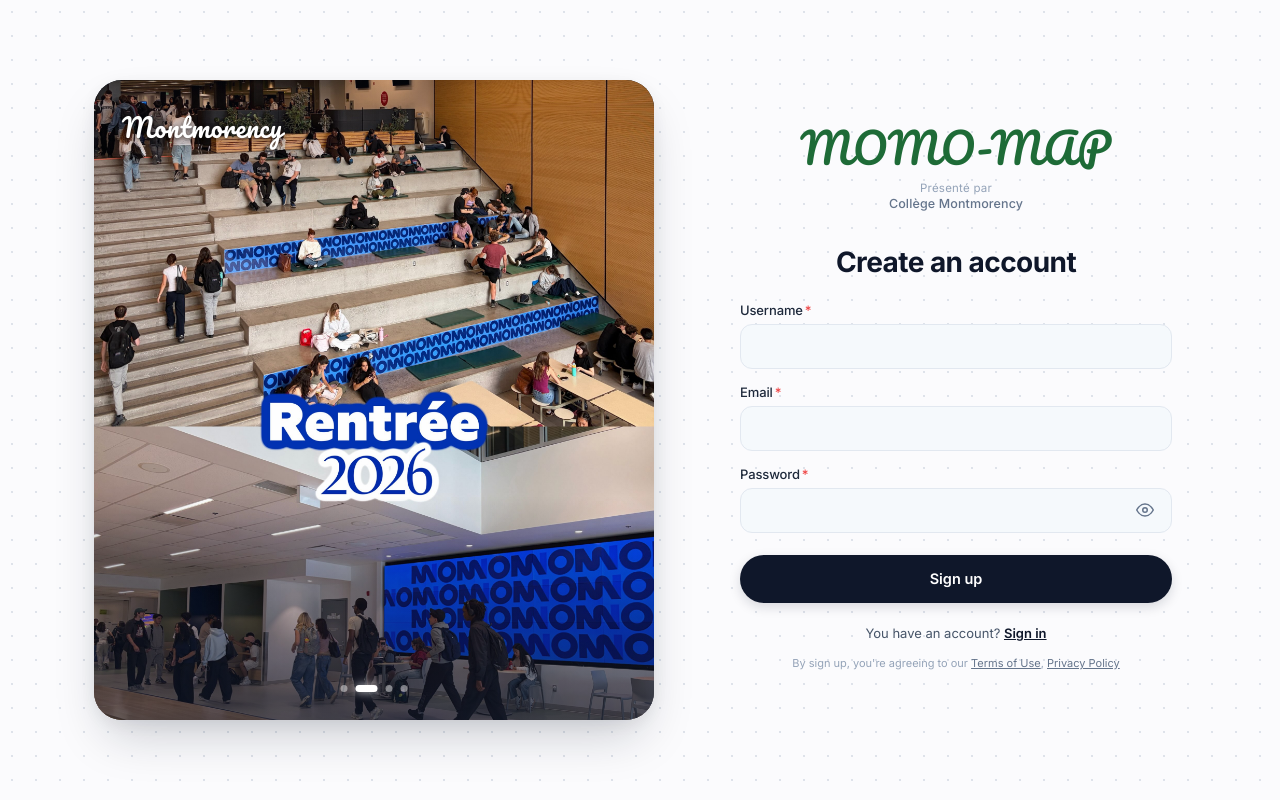
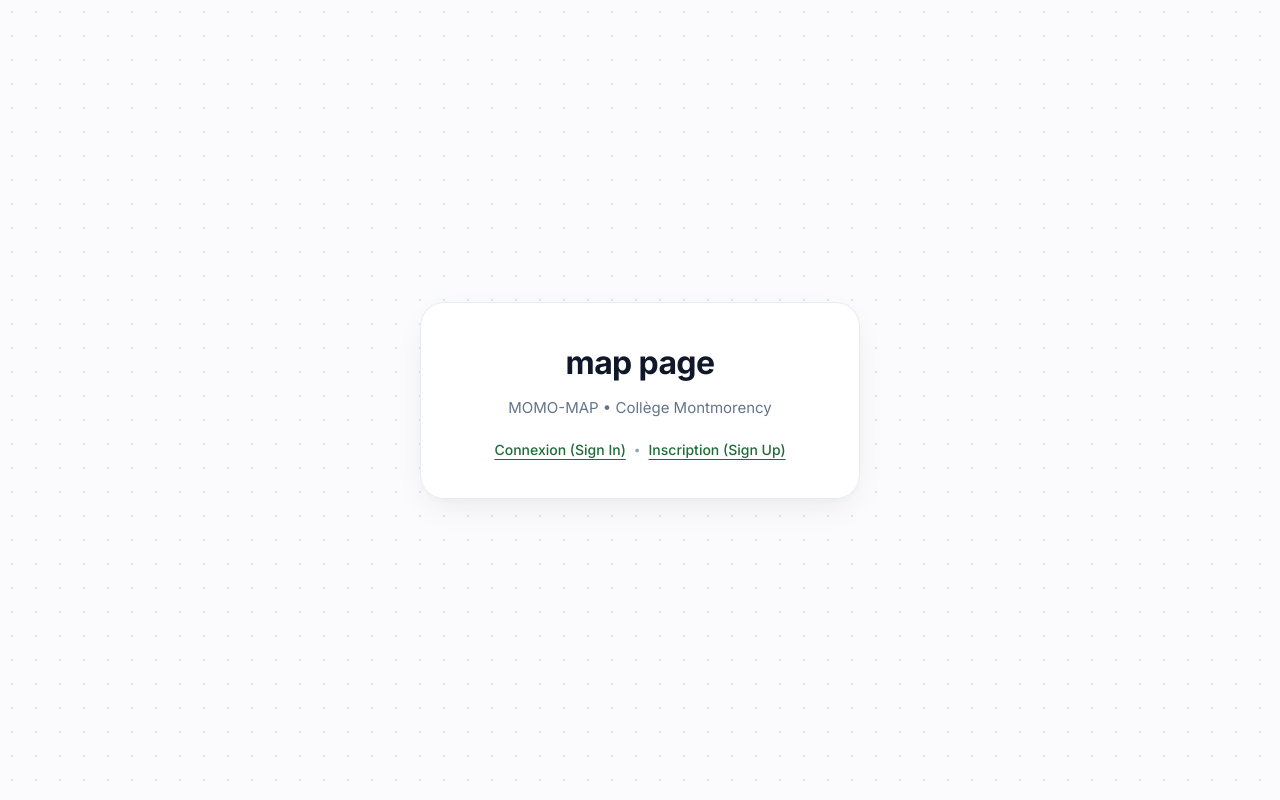
Before and after one commit to etienne420/MOMO-MAP, a React (Vite) app in the folder MOMO-map/: page /map in a window 1280 px wide. Built offline with nearby package versions, Linux system fonts and the light colour scheme.

Commit message:
Ajout des router et du page map

```diff
--- a/MOMO-map/package.json
+++ b/MOMO-map/package.json
@@ -11,7 +11,8 @@
   },
   "dependencies": {
     "react": "^19.2.8",
-    "react-dom": "^19.2.8"
+    "react-dom": "^19.2.8",
+    "react-router-dom": "^7.18.4"
   },
   "devDependencies": {
     "@types/react": "^19.2.18",
--- a/MOMO-map/src/App.jsx
+++ b/MOMO-map/src/App.jsx
@@ -1,8 +1,49 @@
+import React from 'react'
+import { BrowserRouter, Routes, Route, Navigate, useNavigate } from 'react-router-dom'
 import LoginPage from './pages/LoginPage/LoginPage'
+import SignUpPage from './pages/SignUpPage/SignUpPage'
+import MapPage from './pages/MapPage/MapPage'
 import './App.css'
 
+function LoginRoute() {
+  const navigate = useNavigate()
+  return (
+    <LoginPage
+      key="signin"
+      initialMode="signin"
+      onLoginSuccess={() => {
+        navigate('/map')
+      }}
+    />
+  )
+}
+
+function SignUpRoute() {
+  const navigate = useNavigate()
+  return (
+    <SignUpPage
+      key="signup"
+      onLoginSuccess={() => {
+        navigate('/map')
+      }}
+    />
+  )
+}
+
 function App() {
-  return <LoginPage />
+  return (
+    <BrowserRouter>
+      <Routes>
+        <Route path="/" element={<Navigate to="/login" replace />} />
+        <Route path="/login" element={<LoginRoute />} />
+        <Route path="/signin" element={<Navigate to="/login" replace />} />
+        <Route path="/signup" element={<SignUpRoute />} />
+        <Route path="/register" element={<Navigate to="/signup" replace />} />
+        <Route path="/map" element={<MapPage />} />
+        <Route path="*" element={<Navigate to="/login" replace />} />
+      </Routes>
+    </BrowserRouter>
+  )
 }
 
 export default App
--- a/MOMO-map/src/components/auth/LoginForm/LoginForm.jsx
+++ b/MOMO-map/src/components/auth/LoginForm/LoginForm.jsx
@@ -7,7 +7,11 @@
 } from '../../../utils/validation'
 import './LoginForm.css'
 
-const isDevMode = String(import.meta.env.MODE_DEV) === '1'
+const HARDCODED_USER = {
+  username: 'test',
+  email: 'test',
+  password: 'test',
+}
 
 function EyeIcon() {
   return (
@@ -33,9 +37,9 @@
   onSubmitSuccess,
 }) {
   const [formData, setFormData] = useState({
-    username: '',
-    email: '',
-    password: '',
+    username: 'test',
+    email: 'test',
+    password: 'test',
   })
   const [showPassword, setShowPassword] = useState(false)
   const [errors, setErrors] = useState({})
@@ -60,8 +64,6 @@
   const handleSubmit = async (e) => {
     e.preventDefault()
 
-    // If MODE_DEV is 1 in .env, ignore all validation checks
-    if (!isDevMode) {
     const validationResult =
       mode === 'signup'
         ? validateSignUpForm(formData)
@@ -71,18 +73,36 @@
       setErrors(validationResult.errors)
       return
     }
-    }
 
     setIsLoading(true)
     setAuthFeedback(null)
 
     try {
-      await new Promise((resolve) => setTimeout(resolve, isDevMode ? 150 : 500))
+      await new Promise((resolve) => setTimeout(resolve, 300))
+
+      if (mode === 'signin') {
+        const cleanUser = formData.username.trim().toLowerCase()
+        const cleanPass = formData.password
+
+        const isUserMatch =
+          cleanUser === HARDCODED_USER.username ||
+          cleanUser === HARDCODED_USER.email ||
+          cleanUser === 'test@cmontmorency.qc.ca'
+        const isPassMatch = cleanPass === HARDCODED_USER.password
+
+        if (!isUserMatch || !isPassMatch) {
+          setAuthFeedback({
+            type: 'error',
+            message: "Identifiants invalides. Utilisez 'test' comme nom d'utilisateur et mot de passe.",
+          })
+          return
+        }
+      }
 
       const submittedData = {
-        username: formData.username || (isDevMode ? 'dev_user' : ''),
-        email: formData.email || (isDevMode ? 'dev@cmontmorency.qc.ca' : ''),
-        password: formData.password || (isDevMode ? 'devpass123' : ''),
+        username: formData.username.trim() || 'test',
+        email: formData.email.trim() || 'test',
+        password: formData.password || 'test',
       }
 
       const message =
@@ -130,23 +150,25 @@
                 name="username"
                 type="text"
                 label="Username"
+                placeholder="test"
                 value={formData.username}
                 onChange={handleChange}
                 error={errors.username}
                 autoComplete="username"
-                required={!isDevMode}
+                required
               />
 
               <InputField
                 id="signup-email"
                 name="email"
-                type="email"
+                type="text"
                 label="Email"
+                placeholder="test"
                 value={formData.email}
                 onChange={handleChange}
                 error={errors.email}
                 autoComplete="email"
-                required={!isDevMode}
+                required
               />
 
               <InputField
@@ -154,11 +176,12 @@
                 name="password"
                 type={showPassword ? 'text' : 'password'}
                 label="Password"
+                placeholder="test"
                 value={formData.password}
                 onChange={handleChange}
                 error={errors.password}
                 autoComplete="new-password"
-                required={!isDevMode}
+                required
                 rightElement={
                   <button
                     type="button"
@@ -212,11 +235,12 @@
                 name="username"
                 type="text"
                 label="Username"
+                placeholder="test"
                 value={formData.username}
                 onChange={handleChange}
                 error={errors.username}
                 autoComplete="username"
-                required={!isDevMode}
+                required
               />
 
               <InputField
@@ -224,11 +248,12 @@
                 name="password"
                 type={showPassword ? 'text' : 'password'}
                 label="Password"
+                placeholder="test"
                 value={formData.password}
                 onChange={handleChange}
                 error={errors.password}
                 autoComplete="current-password"
-                required={!isDevMode}
+                required
                 rightElement={
                   <button
                     type="button"
--- a/MOMO-map/src/pages/LoginPage/LoginPage.jsx
+++ b/MOMO-map/src/pages/LoginPage/LoginPage.jsx
@@ -1,15 +1,24 @@
 import React, { useState } from 'react'
+import { useNavigate } from 'react-router-dom'
 import AuthHero from '../../components/auth/AuthHero/AuthHero'
 import AuthHeader from '../../components/auth/AuthHeader/AuthHeader'
 import LoginCard from '../../components/auth/LoginCard/LoginCard'
 import './LoginPage.css'
 
-export default function LoginPage({ onLoginSuccess }) {
-  const [authMode, setAuthMode] = useState('signup') // Starts in 'signup' mode as requested
+export default function LoginPage({ initialMode = 'signin', onLoginSuccess }) {
+  const [authMode, setAuthMode] = useState(initialMode)
+  const navigate = useNavigate()
+
+  const handleModeChange = (newMode) => {
+    setAuthMode(newMode)
+    navigate(newMode === 'signin' ? '/login' : '/signup')
+  }
 
   const handleLoginSuccess = (formData) => {
     if (onLoginSuccess) {
       onLoginSuccess(formData)
+    } else {
+      navigate('/map')
     }
   }
 
@@ -27,7 +36,7 @@
             <AuthHeader />
             <LoginCard
               mode={authMode}
-              onModeChange={setAuthMode}
+              onModeChange={handleModeChange}
               onLoginSuccess={handleLoginSuccess}
             />
           </div>
--- /dev/null
+++ b/MOMO-map/src/pages/MapPage/MapPage.css
@@ -0,0 +1,91 @@
+.map-page {
+  min-height: 100vh;
+  width: 100%;
+  display: flex;
+  flex-direction: column;
+  align-items: center;
+  justify-content: center;
+  padding: var(--spacing-lg, 24px);
+  background-color: var(--color-bg-page, #fbfbfd);
+  position: relative;
+  overflow: hidden;
+}
+
+.map-page__card {
+  display: flex;
+  flex-direction: column;
+  align-items: center;
+  text-align: center;
+  gap: var(--spacing-md, 16px);
+  padding: 40px;
+  background: rgba(255, 255, 255, 0.85);
+  backdrop-filter: blur(12px);
+  -webkit-backdrop-filter: blur(12px);
+  border-radius: var(--radius-xl, 24px);
+  border: 1px solid var(--color-border-card, rgba(226, 232, 240, 0.8));
+  box-shadow: var(--shadow-card, 0 12px 35px -8px rgba(15, 23, 42, 0.08));
+  max-width: 440px;
+  width: 100%;
+}
+
+.map-page__badge {
+  display: inline-flex;
+  align-items: center;
+  gap: 6px;
+  padding: 4px 12px;
+  border-radius: 9999px;
+  background-color: var(--color-primary-light, #e8f5ec);
+  color: var(--color-primary, #1e6b37);
+  font-size: 13px;
+  font-weight: 600;
+  letter-spacing: 0.02em;
+}
+
+.map-page__badge-dot {
+  width: 8px;
+  height: 8px;
+  border-radius: 50%;
+  background-color: var(--color-primary, #1e6b37);
+  box-shadow: 0 0 0 3px rgba(30, 107, 55, 0.2);
+}
+
+.map-page__title {
+  font-size: 32px;
+  font-weight: 700;
+  color: var(--color-text-title, #0f172a);
+  margin: 0;
+  letter-spacing: -0.02em;
+}
+
+.map-page__subtitle {
+  font-size: 15px;
+  color: var(--color-text-muted, #64748b);
+  margin: 0;
+}
+
+.map-page__links {
+  display: flex;
+  align-items: center;
+  justify-content: center;
+  gap: var(--spacing-sm, 8px);
+  margin-top: 8px;
+  flex-wrap: wrap;
+}
+
+.map-page__link-divider {
+  color: var(--color-text-subtle, #94a3b8);
+  font-size: 12px;
+}
+
+.map-page__nav-link {
+  font-size: 14px;
+  color: var(--color-primary, #1e6b37);
+  font-weight: 500;
+  text-decoration: underline;
+  text-underline-offset: 4px;
+  transition: color var(--transition-fast, 150ms ease);
+}
+
+.map-page__nav-link:hover {
+  color: var(--color-primary-hover, #17562c);
+}
--- /dev/null
+++ b/MOMO-map/src/pages/MapPage/MapPage.jsx
@@ -0,0 +1,23 @@
+import React from 'react'
+import { Link } from 'react-router-dom'
+import './MapPage.css'
+
+export default function MapPage() {
+  return (
+    <main className="map-page bg-dot-pattern">
+      <div className="map-page__card">
+        <h1 className="map-page__title">map page</h1>
+        <p className="map-page__subtitle">MOMO-MAP • Collège Montmorency</p>
+        <div className="map-page__links">
+          <Link to="/login" className="map-page__nav-link">
+            Connexion (Sign In)
+          </Link>
+          <span className="map-page__link-divider">•</span>
+          <Link to="/signup" className="map-page__nav-link">
+            Inscription (Sign Up)
+          </Link>
+        </div>
+      </div>
+    </main>
+  )
+}
--- /dev/null
+++ b/MOMO-map/src/pages/SignUpPage/SignUpPage.jsx
@@ -0,0 +1,6 @@
+import React from 'react'
+import LoginPage from '../LoginPage/LoginPage'
+
+export default function SignUpPage({ onLoginSuccess }) {
+  return <LoginPage initialMode="signup" onLoginSuccess={onLoginSuccess} />
+}
```
Also changed, not shown: MOMO-map/src/utils/validation.js (+9 -7 lines), 1 other file (tests, documents, lock files or other folders). Lines whose indentation alone changed are shown as unchanged.
